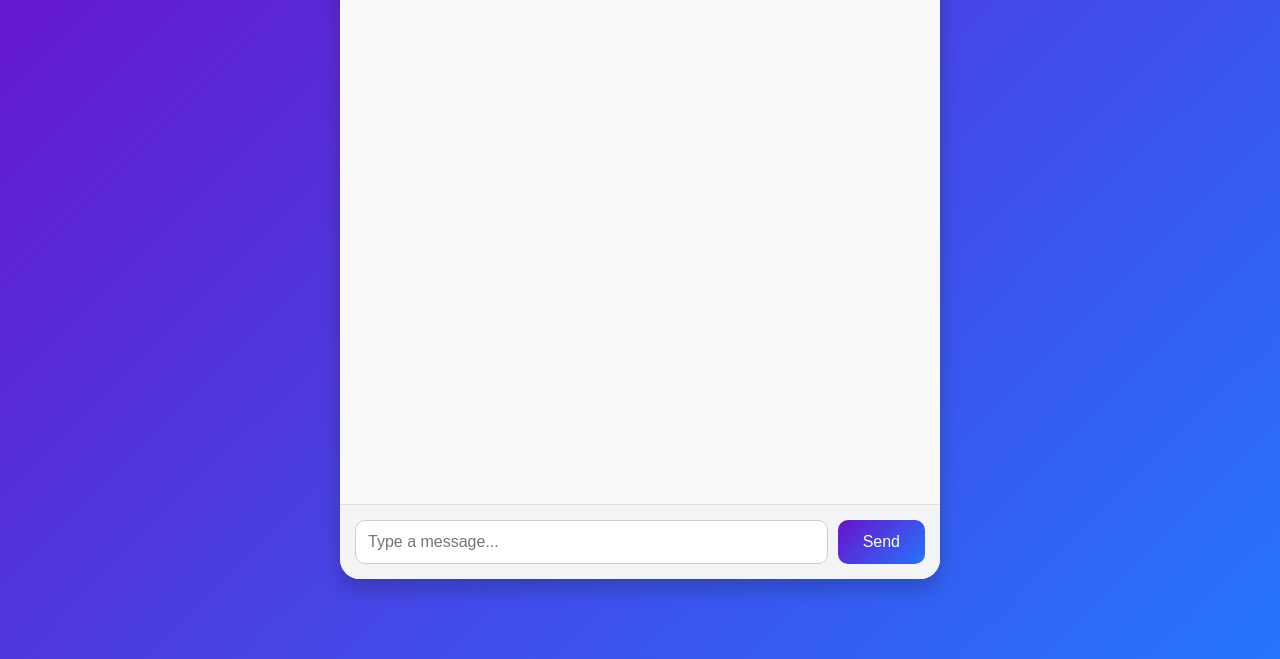
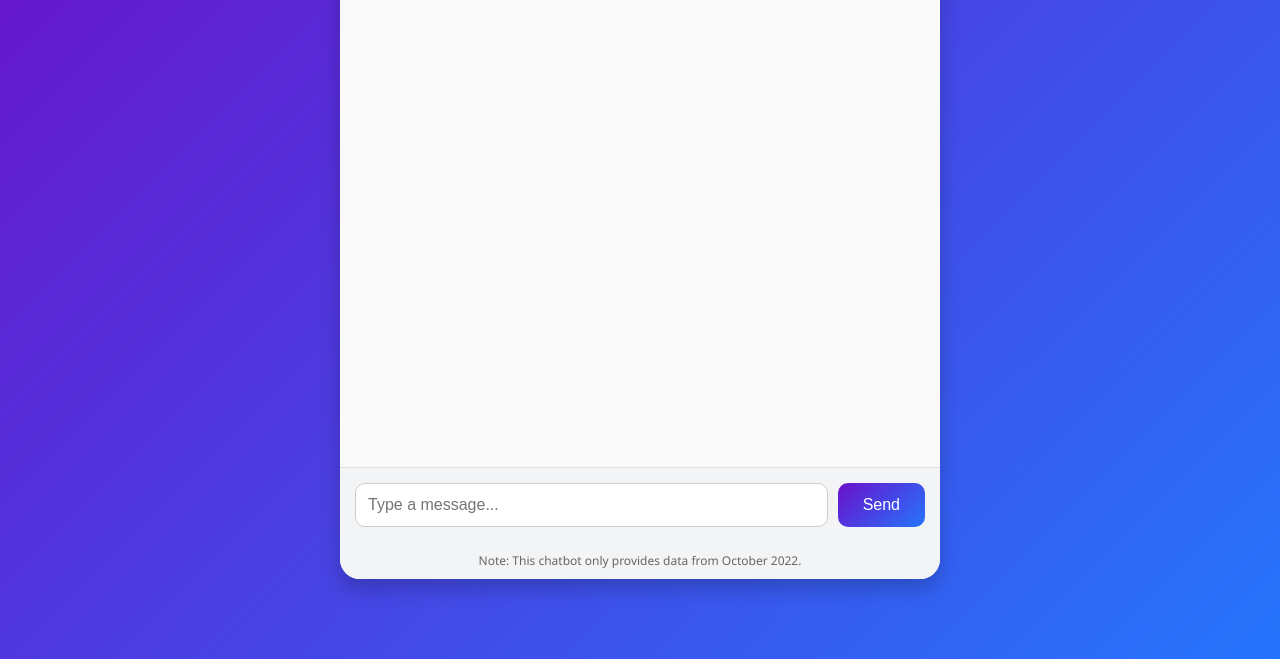
Before and after one commit to sumitra321/Project-Flex, a plain HTML site: page AI Project/maya ai.html in a window 1280 px wide. Shown: the part 141-800 px from the top of the page. Drawn offline with Linux system fonts and the light colour scheme.

Commit message:
maya ai.html

```diff
--- a/AI Project/maya ai.html
+++ b/AI Project/maya ai.html
@@ -102,6 +102,9 @@
             <input type="text" id="user-input" placeholder="Type a message..." autocomplete="off" />
             <button type="submit" id="send-button">Send</button>
         </form>
+        <div id="chat-footer" style="text-align: center; padding: 10px; background-color: #f3f4f6; font-size: 12px; color: #666;">
+            Note: This chatbot only provides data from October 2022.
+        </div>
     </div>
 
     <script>
```
